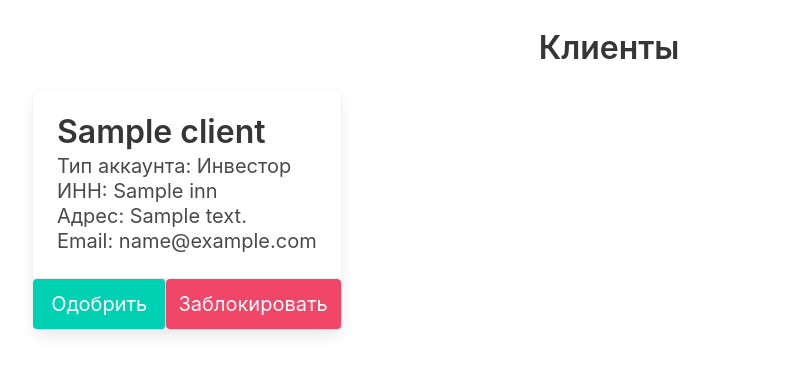
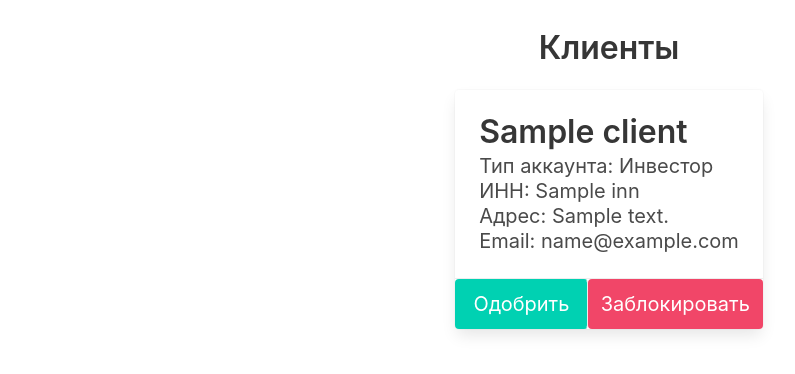
Before and after one commit to HehexOne/nsd-dtp, a Flask app: template templates/operator_clients_all.html in a window 1280 px wide. Shown: the part 74-448 px from the top of the page, without its empty margins (31-826 px from the left). Run offline with Flask 2, Linux system fonts and the light colour scheme; the template is opened without the code that fills it: most values are stand-ins (such as "Sample title", 1, 10 or a date in 2020); parts of the project's set-up code (start-up, migrations or seed data) failed here and were passed over.

Commit message:
Cosmetic changes and auto-ban added

```diff
--- a/app.py
+++ b/app.py
@@ -42,7 +42,10 @@ def approve_asset(asset_id):
     connection.commit()
     asset = get_digital_asset_by_id(asset_id)
     owner = get_client_by_id(asset['owner_id'])
-    query = f"UPDATE nsd.Client SET balance={float(owner['balance']) - float(asset['balance'])} WHERE id={owner['id']}"
+    new_balance = float(owner['balance']) - float(asset['balance'])
+    if new_balance <= -3000:
+        ban_client(owner['id'])
+    query = f"UPDATE nsd.Client SET balance={new_balance} WHERE id={owner['id']}"
     db_cursor.execute(query)
     connection.commit()
 
--- a/templates/client_assets_all.html
+++ b/templates/client_assets_all.html
@@ -22,7 +22,7 @@
 
         main {
             display: flex;
-            flex-direction: row;
+            flex-direction: column;
             justify-content: center;
             flex-wrap: wrap;
             align-items: center;
@@ -31,7 +31,7 @@
 
         #main-block {
             display: flex;
-            flex-direction: row;
+            flex-direction: column;
             justify-content: space-between;
             align-items: center;
             width: 90%;
--- a/templates/client_assets_my.html
+++ b/templates/client_assets_my.html
@@ -31,7 +31,7 @@
 
         .main-block {
             display: flex;
-            flex-direction: row;
+            flex-direction: column;
             justify-content: center;
             align-items: center;
             width: 90%;
--- a/templates/operator_assets_all.html
+++ b/templates/operator_assets_all.html
@@ -31,7 +31,7 @@
 
         #main-block {
             display: flex;
-            flex-direction: row;
+            flex-direction: column;
             justify-content: space-between;
             align-items: center;
             width: 90%;
--- a/templates/operator_clients_all.html
+++ b/templates/operator_clients_all.html
@@ -14,7 +14,7 @@
 
         .centered {
             display: flex;
-            flex-direction: row;
+            flex-direction: column;
             justify-content: center;
             align-items: center;
             width: 100%;
@@ -22,7 +22,7 @@
 
         main {
             display: flex;
-            flex-direction: row;
+            flex-direction: column;
             justify-content: center;
             flex-wrap: wrap;
             align-items: center;
@@ -31,7 +31,7 @@
 
         #main-block {
             display: flex;
-            flex-direction: row;
+            flex-direction: column;
             justify-content: space-between;
             align-items: center;
             width: 90%;
```
